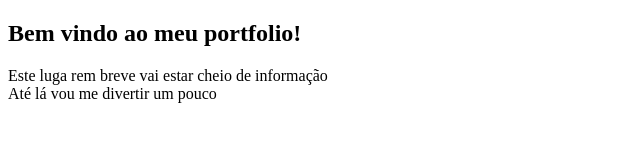
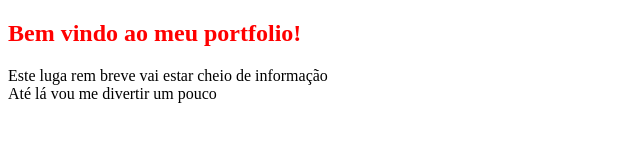
Before and after one commit to madsonfelix/madsonfelix.github.io, a plain HTML site: page index.html in a window 1280 px wide. Shown: the whole page, without its empty margins (0-640 px from the left). Drawn offline with Linux system fonts and the light colour scheme.

Commit message:
Update index.html

```diff
--- a/index.html
+++ b/index.html
@@ -7,7 +7,7 @@
 
 <body>
     <section id="top"><div id="cabec">
-        <h1>Bem vindo ao meu portfolio!</h1>
+        <h1 style="color: red";>Bem vindo ao meu portfolio!</h1>
     </div></section>
     <section id="info">
        <div id="ball"> Este luga rem breve vai estar cheio de informação</div>
```
